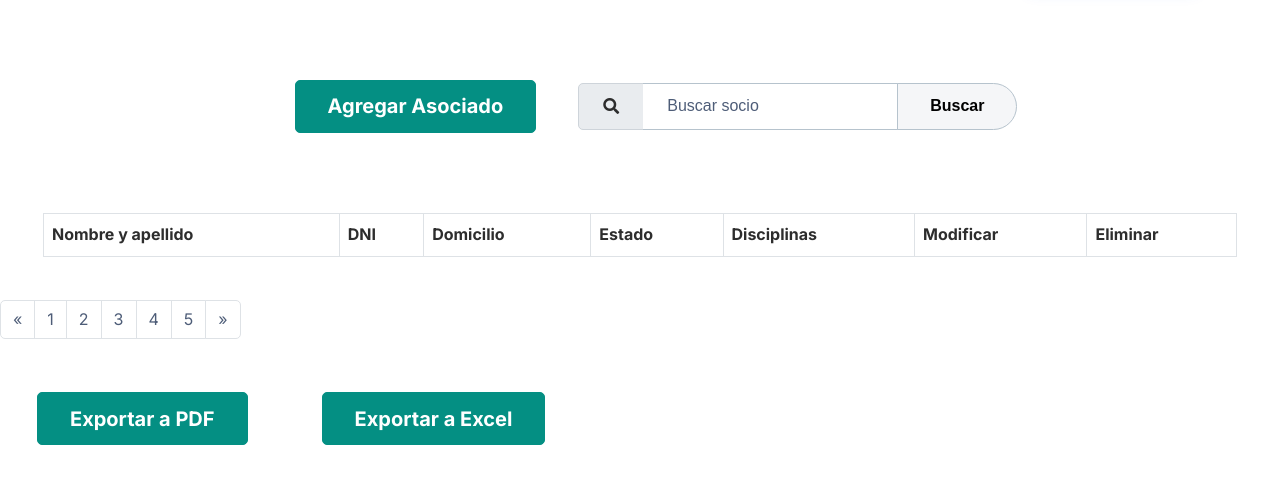
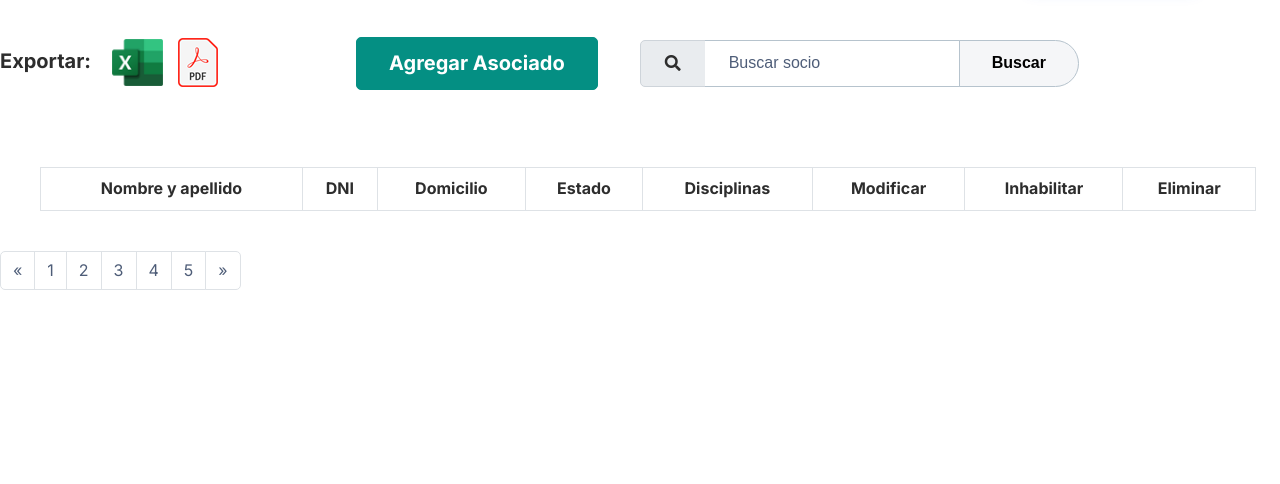
Before and after one commit to LautaroTorchia/ClubVillaElisaWebsite, a Flask app: page /associate/ in a window 1280 px wide. Shown: the part 80-564 px from the top of the page. Run offline with Flask 2, Linux system fonts and the light colour scheme; the visitor is signed in with stand-in values (Sample User, id 1); tables that the repository leaves empty hold one stand-in row (values such as "Sample post"); lists and menus that the app fills with data are empty; some libraries are stand-ins or nearby versions.

Commit message:
Associates feature: Export buttons made icons. Table buttons redesigned

```diff
--- /dev/null
+++ b/admin/public/css/miscellaneous.css
@@ -0,0 +1,59 @@
+.own_add_button {
+    width: auto;
+    border-radius: 5px;
+    font-size: 20px;
+    padding: -28.4px 32px;
+    margin: 37px;
+}
+
+.own_search_button {
+    border-style: solid;
+    border-top-color: rgb(182, 195, 205);
+    border-right-color: rgb(182, 195, 205);
+    border-bottom-color: rgb(182, 195, 205);
+    border-left-color: rgb(182, 195, 205);
+}
+
+.own_input {
+    border-radius: 5px 0px 0px 5px;
+}
+
+.own_main_table {
+    margin: 40px;
+    max-width: 95%;
+}
+
+.own_options_button {
+    border-radius: 5px;
+    width: 6rem !important;
+}
+
+.own_options_section {
+    width: 8rem !important;
+    text-align: center;
+}
+
+.own_main_body {
+    margin: 0px;
+}
+
+.own_table_header {
+    text-align: center;
+}
+
+.center {
+    top:50%;
+    left:50%;
+    align-items: center;
+}
+
+.own_export_icons {
+    padding-top: 50px;
+    margin-right: 100px;
+}
+
+.own_export_text {
+    padding-top: 45px;
+    padding-right: 20px;
+    font-size: 20px;
+}
--- a/admin/src/web/templates/associate/list.html
+++ b/admin/src/web/templates/associate/list.html
@@ -1,72 +1,61 @@
 {% extends "base.html" %}
-{% set current_template =  self._TemplateReference__context.name %}
+{% set current_template = self._TemplateReference__context.name %}
 {% block css %}
 {{ super() }}
 <link rel="stylesheet" href="{{ url_for('static', filename='fonts/fontawesome-all.min.css') }}" />
-    <link rel="stylesheet" href="{{ url_for('static', filename='css/Pretty-Search-Form-.css') }}"  />
+<link rel="stylesheet" href="{{ url_for('static', filename='css/Pretty-Search-Form-.css') }}" />
+<link rel="stylesheet" href="{{ url_for('static', filename='css/miscellaneous.css') }}" />
 {% endblock css %}
 {% block title %} Socios {% endblock title %}
-<body
-  style="
-    /*background: url(&quot;design.jpg&quot;);*/
-    background-position: 0 -60px;
-    margin: 0px;
-  ">
+
+<body>
   {% block content %}
-  <section
-    class="d-flex d-xxl-flex justify-content-center justify-content-sm-center justify-content-md-center justify-content-lg-center justify-content-xl-center justify-content-xxl-center"
-    style="display: flex; margin: 43px; color: rgba(45, 45, 45, 0.82)">
+  <section class="d-flex justify-content-xxl-center">
+
+    <table style="margin-right:100px; margin-top:6px">
+      <tr>
+        <p class="own_export_text"><b>Exportar:</b></p>
+      </tr>
+      <tr>
+          <td>
+            <form method="GET" action="{{ url_for('associate.write_csv') }}">
+              <input type="image" src="/public/img/Excel_icon.png" style="width: 80%; margin-right:10px;">
+            </form>
+          </td>
+          <td>
+            <form method="GET" action="{{ url_for('associate.write_pdf') }}">
+              <input type="image" src="/public/img/PDF_icon.png" style="width: 100%;">
+            </form>
+          </td>
+      </tr>
+    </table>
     <a href="{{ url_for('associate.get_add') }}">
-      <button
-        class="btn btn-primary"
-        type="button"
-        style="
-          width: auto;
-          border-radius: 5px;
-          font-size: 20px;
-          padding: -28.4px 32px;
-          margin: 37px;
-        ">
+      <button class="btn btn-primary own_add_button" type="button">
         Agregar Asociado
       </button>
     </a>
     <form class="search-form" style="box-shadow: 0px 0px" method="GET">
       <div class="input-group">
-        <span class="input-group-text" style="border-radius: 5px 0px 0px 5px"
-          ><i class="fa fa-search"></i></span
-        ><input
-          class="form-control"
-          type="text"
-          placeholder="Buscar socio" /><button
-          class="btn btn-light"
-          type="button"
-          style="
-            border-style: solid;
-            border-top-color: rgb(182, 195, 205);
-            border-right-color: rgb(182, 195, 205);
-            border-bottom-color: rgb(182, 195, 205);
-            border-left-color: rgb(182, 195, 205);
-          ">
+        <span class="input-group-text own_input"><i class="fa fa-search"></i></span><input class="form-control"
+          type="text" placeholder="Buscar socio" />
+        <button class="btn btn-light own_search_button" type="button">
           Buscar
         </button>
       </div>
     </form>
   </section>
-  <section style="margin: 43px">
+  <section class="own_main_body">
     {% include "flashes.html" %}
-    <table
-      id="example"
-      class="table table-striped table-bordered"
-      cellspacing="0"
-      width="100%">
+    <table id="example" class="table table-striped table-bordered own_main_table" cellspacing="0" width="100%">
       <thead>
-        <tr>
+        <tr class="own_table_header">
           <th>Nombre y apellido</th>
           <th>DNI</th>
           <th>Domicilio</th>
           <th>Estado</th>
           <th>Disciplinas</th>
           <th>Modificar</th>
+          <th>Inhabilitar</th>
           <th>Eliminar</th>
         </tr>
       </thead>
@@ -76,7 +65,7 @@
           <td> {{ associate.name }} {{ associate.surname }}</td>
           <td> {{ associate.DNI_number }} </td>
           <td> {{ associate.address }} </td>
-            <td> {% if  associate.active  %} Activo {% else %} Inactivo {% endif %} </td>
+          <td> {% if associate.active %} Activo {% else %} Inactivo {% endif %} </td>
           <td> {% if associate.disciplines %}
             {% for disciplina in associate.disciplines %}
             {{ disciplina }} ,
@@ -85,45 +74,39 @@
             No esta anotado a disciplinas
             {% endif %}
           </td>
-            <td>
-              <a href={{ url_for('associate.get_update' ,id=associate.associate_number) }} >
-              <button
-                class="btn btn-outline-info w-100 p-1"
-                style="border-radius: 5px">
-                Modificar
+          <div>
+            <td class="own_options_section">
+              <a href="{{ url_for('associate.get_update' ,id=associate.associate_number) }}">
+                <button class="btn btn-outline-info w-100 p-1 own_options_button">
+                  Mod.
                 </button>
               </a>
             </td>
-            <td>
+            <td class="own_options_section">
               {% if associate.active %}
-                <form action="{{ url_for('associate.disable', id=associate.associate_number) }}" method="post" >
-                  <button
-                    class="btn btn-outline-danger w-100 p-1"
-                    style="border-radius: 5px"
+              <form action="{{ url_for('associate.disable', id=associate.associate_number) }}" method="post">
+                <button class="btn btn-outline-warning w-100 p-1 own_options_button"
                   onclick="return confirm('Seguro que desea inhabilitar a {{ associate.name }} {{ associate.surname }} con DNI {{associate.DNI_number}} ?');">
-                    Inhabilitar
+                  Inhab.
                 </button>
               </form>
               {% else %}
-                <form action="{{ url_for('associate.enable', id=associate.associate_number) }}" method="post" >
-                  <button
-                    class="btn btn-outline-info w-100 p-1"
-                    style="border-radius: 5px"
+              <form action="{{ url_for('associate.enable', id=associate.associate_number) }}" method="post">
+                <button class="btn btn-outline-warning w-100 p-1 own_options_button"
                   onclick="return confirm('Seguro que desea habilitar a {{ associate.name }} {{ associate.surname }} con DNI {{associate.DNI_number}} ?');">
-                    Habilitar
+                  Habil.
                 </button>
               </form>
               {% endif %}
             </td>
-            <td>
-              <form action="{{ url_for('associate.delete', id=associate.associate_number) }}" method="post" >
-                <button
-                  class="btn btn-outline-danger w-100 p-1"
-                  style="border-radius: 5px"
+            <td class="own_options_section">
+              <form action="{{ url_for('associate.delete', id=associate.associate_number) }}" method="post">
+                <button class="btn btn-outline-danger w-100 p-1 own_options_button"
                   onclick="return confirm('Seguro que desea eliminar a {{ associate.name }} {{ associate.surname }} con DNI {{associate.DNI_number}} ?');">
-                  Eliminar
+                  X
                 </button>
               </form>
+          </div>
           </td>
 
         </tr>
@@ -134,25 +117,6 @@
   {% include "paginator.html"%}
   <div class="d-flex align-center">
 
-  <form method="GET" action="{{ url_for('associate.write_pdf') }}">
-    <input type="submit" value="Exportar a PDF" class="btn btn-primary" style="
-    width: auto;
-    border-radius: 5px;
-    font-size: 20px;
-    padding: -28.4px 32px;
-    margin: 37px;
-  ">
-  </form>
-  <form method="GET" action="{{ url_for('associate.write_csv') }}">
-    <input type="submit" value="Exportar a Excel" class="btn btn-primary" style="
-    width: auto;
-    border-radius: 5px;
-    font-size: 20px;
-    padding: -28.4px 32px;
-    margin: 37px;
-  ">
-  </form>
-
     {% endblock content%}
     {% block js%}
     {{ super() }}
```
Also changed, not shown: admin/src/web/templates/discipline/list.html (+11 -31 lines), admin/public/img/Excel_icon.png (added), admin/public/img/PDF_icon.png (added). Lines whose indentation alone changed are shown as unchanged.
